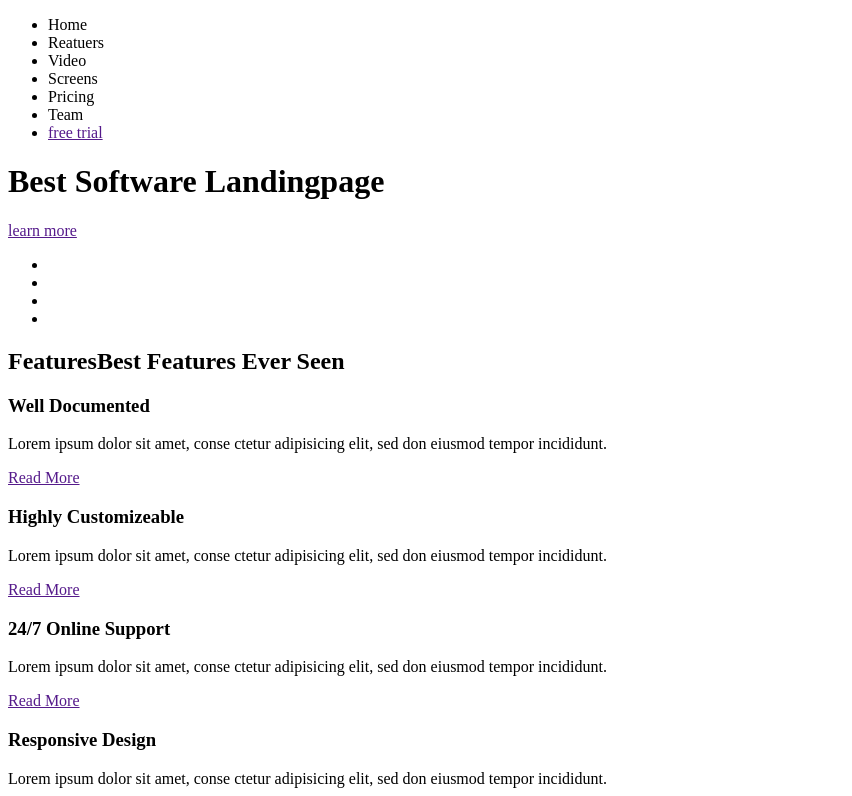
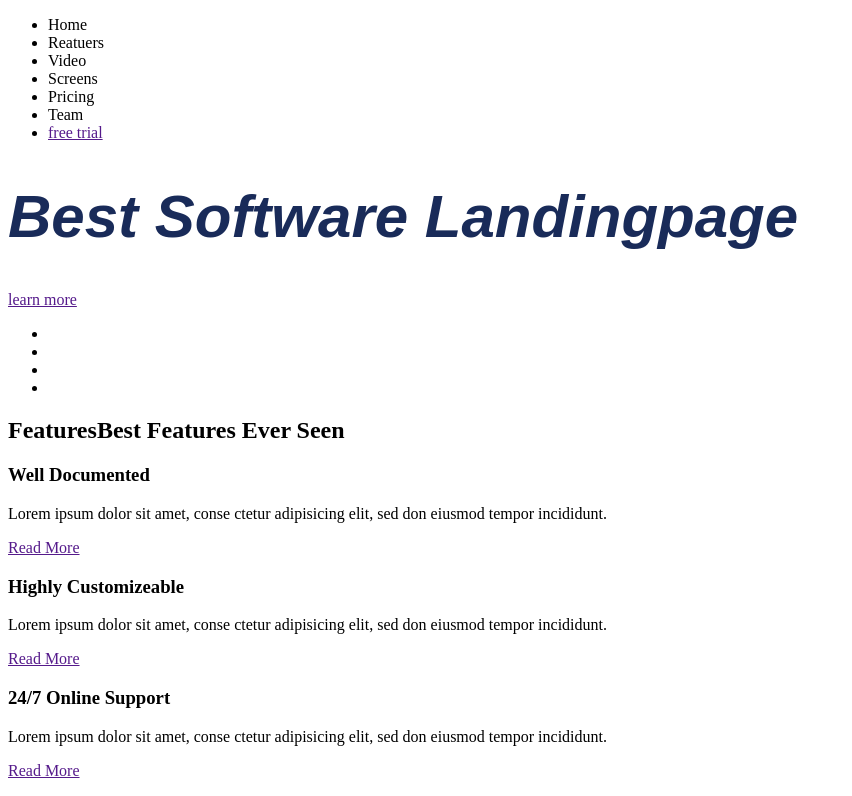
Before and after one commit to Maximka23/Limpon, a plain HTML site: page index.html in a window 1280 px wide. Shown: the top 796 px of the page, without its empty margins (0-852 px from the left). Drawn offline with Linux system fonts and the light colour scheme.

Commit message:
add style.css

```diff
--- /dev/null
+++ b/css/style.css
@@ -0,0 +1,13 @@
+/*@font-face{
+    font-family: 'OpenSans';
+    src: url(../font/OpenSans.ttf);
+}*/
+
+h1 {
+    font-family: 'OpenSans', sans-serif;
+    font-size: 60px;
+    font-weight: 600;
+    font-style: italic;
+    color: #192b59;
+    text-transform: capitalize;
+}
--- a/index.html
+++ b/index.html
@@ -5,12 +5,15 @@
     <meta name="viewport" content="width=device-width, initial-scale=1.0">
     <meta http-equiv="X-UA-Compatible" content="ie=edge">
     <title>Limpon</title>
+    <link href="https://fonts.googleapis.com/css?family=Open+Sans:300i,400,400i,600,600i,700,700i,800,800i&display=swap&subset=cyrillic" rel="stylesheet">
+
+    <link rel="stylesheet" href="css/style.css">
 </head>
 <body>
     <div>
         <div>
             <a href=""></a>
-            <ul>
+            <ul class="list">
                 <li>Home</li>
                 <li>Reatuers</li>
                 <li>Video</li>
```
Also changed, not shown: font/OpenSans.ttf (added).
